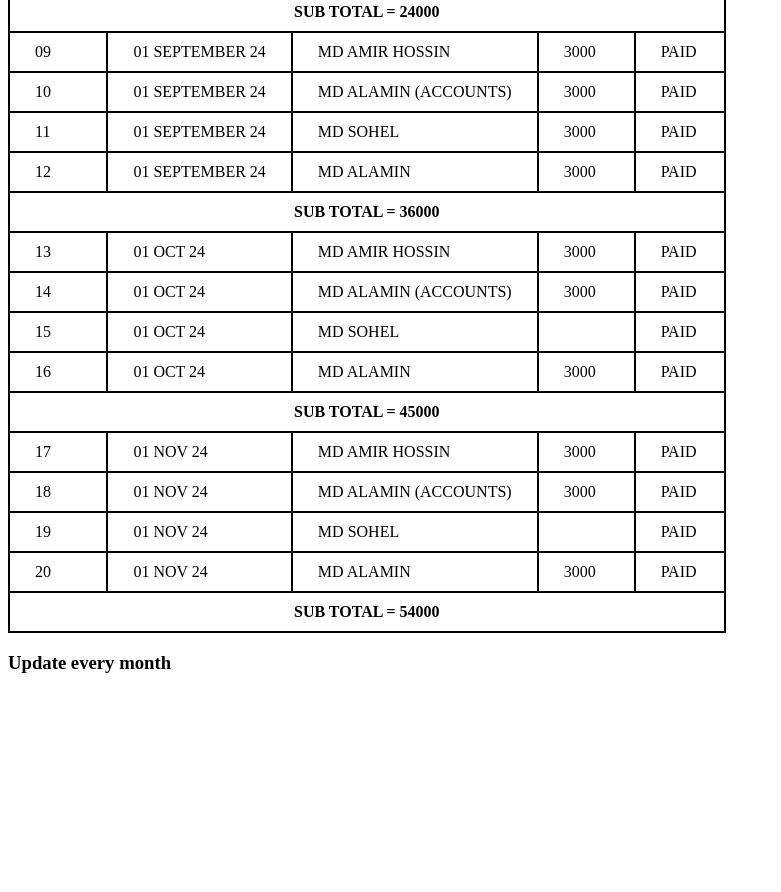
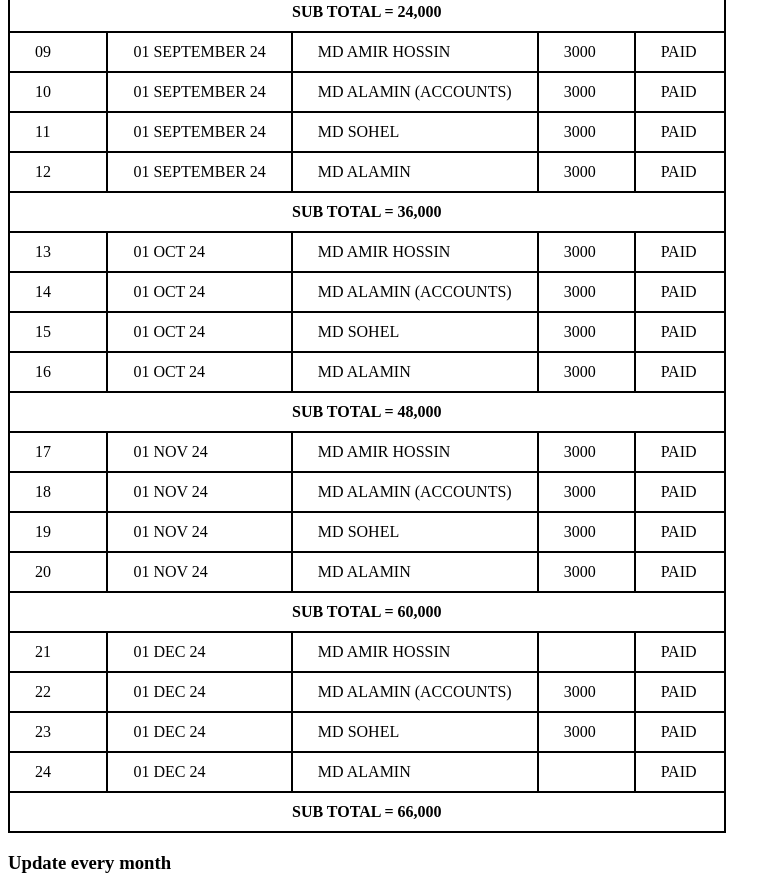
Before and after one commit to alamin2015/payment-sheet-star4, a plain HTML site: page index.html in a window 1280 px wide. Shown: the part 497-1389 px from the top of the page, without its empty margins (0-781 px from the left). Before the commit the page ends 1189 px from the top, so only its background shows below. Drawn offline with Linux system fonts and the light colour scheme.

Commit message:
added a table

```diff
--- a/index.html
+++ b/index.html
@@ -69,7 +69,7 @@
                 <td>3000</td>
                 <td>PAID</td>
         <tbody>
-            <td class="sub" colspan="5"><b>SUB TOTAL = 12000</b></td>
+            <td class="sub" colspan="5"><b>SUB TOTAL = 12,000</b></td>
         </tbody>
         </tr>
 
@@ -106,7 +106,7 @@
             <td>PAID</td>
         </tr>
         <tbody>
-            <td class="sub" colspan="5"><b>SUB TOTAL = 24000</b></td>
+            <td class="sub" colspan="5"><b>SUB TOTAL = 24,000</b></td>
         </tbody>
         </tbody>
         <tbody>
@@ -143,7 +143,7 @@
         </tr>
         </tbody>
         <tbody></tbody>
-        <td class="sub" colspan="5"><b>SUB TOTAL = 36000</b></td>
+        <td class="sub" colspan="5"><b>SUB TOTAL = 36,000</b></td>
         </tbody>
         <tfoot>
 
@@ -170,7 +170,7 @@
             <td>15</td>
             <td>01 OCT 24</td>
             <td>MD SOHEL</td>
-            <td></td>
+            <td>3000</td>
             <td>PAID</td>
         </tr>
         <tr>
@@ -182,7 +182,7 @@
         </tr>
         </tbody>
         <tbody></tbody>
-        <td class="sub" colspan="5"><b>SUB TOTAL = 45000</b></td>
+        <td class="sub" colspan="5"><b>SUB TOTAL = 48,000</b></td>
         </tbody>
         </tbody>
 
@@ -204,7 +204,7 @@
             <td>19</td>
             <td>01 NOV 24</td>
             <td>MD SOHEL</td>
-            <td></td>
+            <td>3000</td>
             <td>PAID</td>
         </tr>
         <tr>
@@ -216,7 +216,39 @@
         </tr>
         </tbody>
         <tbody></tbody>
-        <td class="sub" colspan="5"><b>SUB TOTAL = 54000</b></td>
+        <td class="sub" colspan="5"><b>SUB TOTAL = 60,000</b></td>
+        </tbody>
+        <tr>
+            <td>21</td>
+            <td>01 DEC 24</td>
+            <td>MD AMIR HOSSIN</td>
+            <td></td>
+            <td>PAID</td>
+        </tr>
+        <tr>
+            <td>22</td>
+            <td>01 DEC 24</td>
+            <td>MD ALAMIN (ACCOUNTS)</td>
+            <td>3000</td>
+            <td>PAID</td>
+        </tr>
+        <tr>
+            <td>23</td>
+            <td>01 DEC 24</td>
+            <td>MD SOHEL</td>
+            <td>3000</td>
+            <td>PAID</td>
+        </tr>
+        <tr>
+            <td>24</td>
+            <td>01 DEC 24</td>
+            <td>MD ALAMIN</td>
+            <td></td>
+            <td>PAID</td>
+        </tr>
+        </tbody>
+        <tbody></tbody>
+        <td class="sub" colspan="5"><b>SUB TOTAL = 66,000</b></td>
         </tbody>
         <tfoot>
 
```
